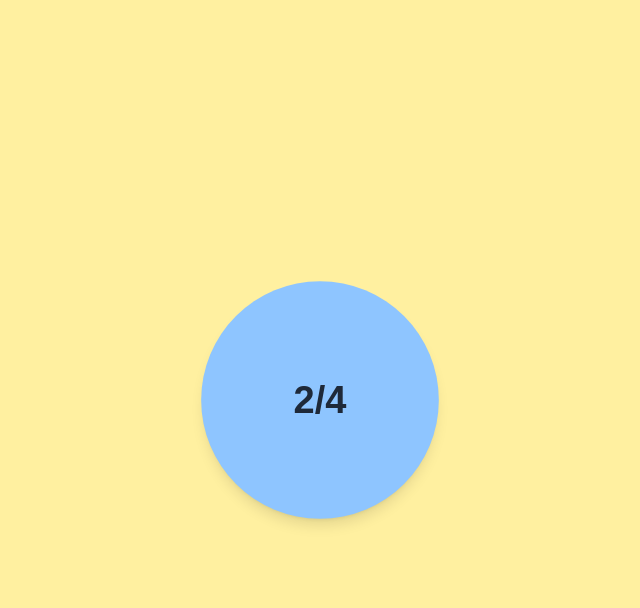
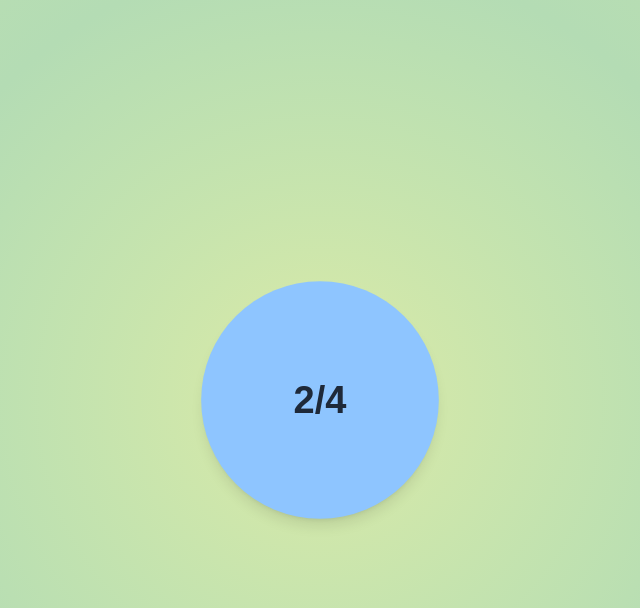
Before and after one commit to christianharris-3/box-breathing, a Next.js app: page /wimhof in a window 1280 px wide. Shown: the top 608 px of the page, without its empty margins (320-960 px from the left). Built offline with nearby package versions, Linux system fonts and the light colour scheme.

Commit message:
added basic colour wave effect

```diff
--- a/app/wimhof/page.tsx
+++ b/app/wimhof/page.tsx
@@ -99,6 +99,34 @@ function stepState(state: StateType, action: {type: string, text?: string}) {
     return state;
 }
 
+function stepColour(
+        state: {cols: Array<string>, progress: number, colsListIndex: number, colsList: Array<string>},
+        action: {type: string, progress?: number, newColsList?: Array<string>}) {
+
+    state = {...state}
+
+    if (action.type == "addColour") {
+        const newCol = state.colsList.at(state.colsListIndex);
+        if (newCol != null) {
+            state.cols.push(newCol)
+        }
+        state.colsListIndex = (state.colsListIndex + 1) % state.colsList.length
+        state.cols = state.cols.slice(-3);
+
+    } else if (action.type == "setProgress" && action.progress != null) {
+        state.progress = action.progress;
+    } else if (action.type == "addProgress" && action.progress != null) {
+        state.progress += action.progress;
+        if (state.progress > 100) {
+            state.progress = state.progress % 100;
+            state = stepColour(state, {type: "addColour"})
+        }
+    } else if (action.type == "updateColsList" && action.newColsList != null) {
+        state.colsList = action.newColsList;
+    }
+
+    return state
+}
 
 function toTimeString(time: number) : string {
     const minutes = Math.floor(time / 60);
@@ -112,12 +140,28 @@ function toTimeString(time: number) : string {
     return minutesString+":"+seconds;
 }
 
-function BreathingThing() {
+export default function BreathingThing() {
 
     const [state, updateState] = useReducer(stepState, initialState);
-
+    const [colsInfo, updateColour] = useReducer(stepColour,
+        {cols: ["rgb(255, 240, 160)", "rgb(210, 230, 170)", "rgb(180, 220, 180)"],
+        progress:0, colsListIndex: 0,
+            // colsList: ["rgb(255, 255, 255)", "rgb(0,0,0)"]}
+        colsList: [
+            "rgb(255, 240, 160)",  // Yellow (soft)
+            "rgb(210, 230, 170)",  // Yellow → Pale Green (blend)
+            "rgb(180, 220, 180)",  // Pale Green
+            "rgb(100, 170, 130)",  // Pale → Dark Green (blend)
+            "rgb(60, 120, 80)",    // Dark Green
+            "rgb(110, 160, 200)",  // Green → Light Blue (blend)
+            "rgb(160, 200, 240)",  // Light Blue
+            "rgb(90, 100, 180)",   // Blue → Purple (blend leaning purple)
+            "rgb(150, 120, 200)"
+        ]}
+    )
 
     const [widthMul, setWidthMul] = useState(0)
+
     const [breathCount, setBreathCount] = useState(1)
 
     const squareSize = 250;
@@ -174,9 +218,15 @@ function BreathingThing() {
     }, [state]);
 
     // move towards color channel
-    // useEffect(() => {
-    //
-    // }, []);
+    useEffect(() => {
+        // while (colsInfo.cols.length < 3) {
+        //     updateColour({type: "addColour"})
+        // }
+        const intervalId = setInterval(() => {
+            updateColour({type: "addProgress", progress: 1})
+        }, 50)
+        return () => clearInterval(intervalId);
+    }, [colsInfo]);
 
     // timer loop after breathing
     useEffect(() => {
@@ -191,9 +241,14 @@ function BreathingThing() {
     }, [state])
 
     return (
-        // <div className="relative text-gray-800 font-semibold" style={{
-        //     backgroundImage: `radial-gradient(in oklch circle, ${}, ${})`
-        // }}>
+        <div style={{
+            backgroundImage: `radial-gradient(in oklch circle,
+                    ${colsInfo.cols[2]} ${colsInfo.progress-100}%,
+                    ${colsInfo.cols[1]} ${colsInfo.progress}%,
+                    ${colsInfo.cols[0]} ${colsInfo.progress+100}%)`
+        }}
+             className="flex flex-1 justify-center transition duration-3000 ease-in-out">
+            <div className="flex items-center">
                 <div className="relative text-gray-800 font-semibold">
                     <div className="absolute top-1/2 left-1/2 -translate-x-1/2 -translate-y-5 text-4xl font-semibold w-2xs text-center">
                         {state.roundTitleText}
@@ -206,20 +261,22 @@ function BreathingThing() {
                         {breathCount}/{inputs.breathCount}
                     </div>
                 </div>
+            </div>
+        </div>
     )
 }
 
 
-export default function WimHof() {
-
-    const [backgroundColour, setBackgroundColour] = useState("rgb(255, 240, 160)");
-
-    return (
-        <div style={{backgroundColor: backgroundColour}}
-             className="flex flex-1 justify-center transition duration-3000 ease-in-out">
-            <div className="flex items-center">
-                <BreathingThing />
-            </div>
-        </div>
-    );
-}
+// export default function WimHof() {
+//
+//     const [backgroundColour, setBackgroundColour] = useState("rgb(255, 240, 160)");
+//
+//     return (
+//         <div style={{backgroundColor: backgroundColour}}
+//              className="flex flex-1 justify-center transition duration-3000 ease-in-out">
+//             <div className="flex items-center">
+//                 <BreathingThing />
+//             </div>
+//         </div>
+//     );
+// }
```
Lines whose indentation alone changed are shown as unchanged.
